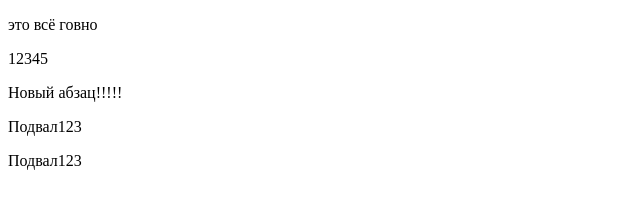
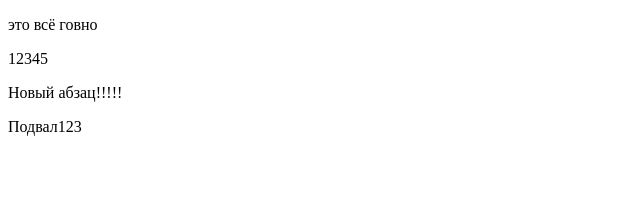
Before and after one commit to mrtrololo1/test-dw, a plain HTML site: page index.html in a window 1280 px wide. Shown: the full height of the page, 0-640 px from the left. Drawn offline with Linux system fonts and the light colour scheme.

Commit message:
Revert "копия подвала"
This reverts commit 7a5b206e42e3e2c60ac9d2751b9664d6927439b8.

```diff
--- a/index.html
+++ b/index.html
@@ -13,7 +13,6 @@
 
 <footer class="footer">
 	<p>Подвал123</p>
-	<p>Подвал123</p>
 
 </footer>
 
```
